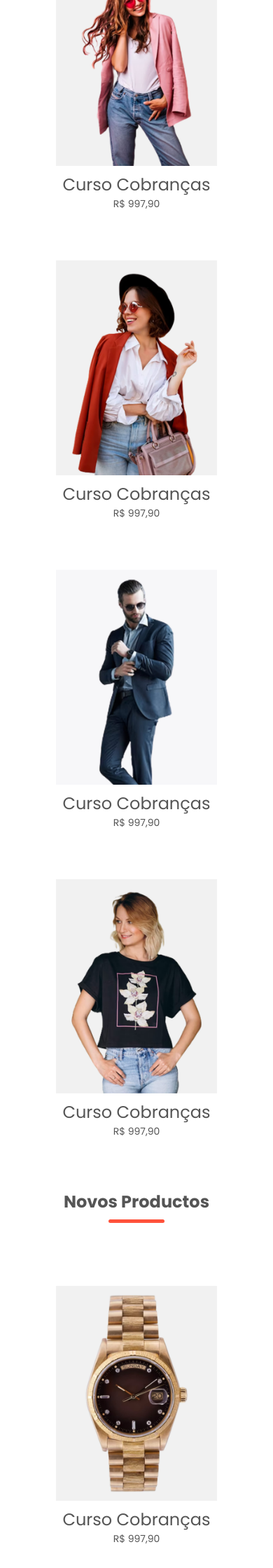
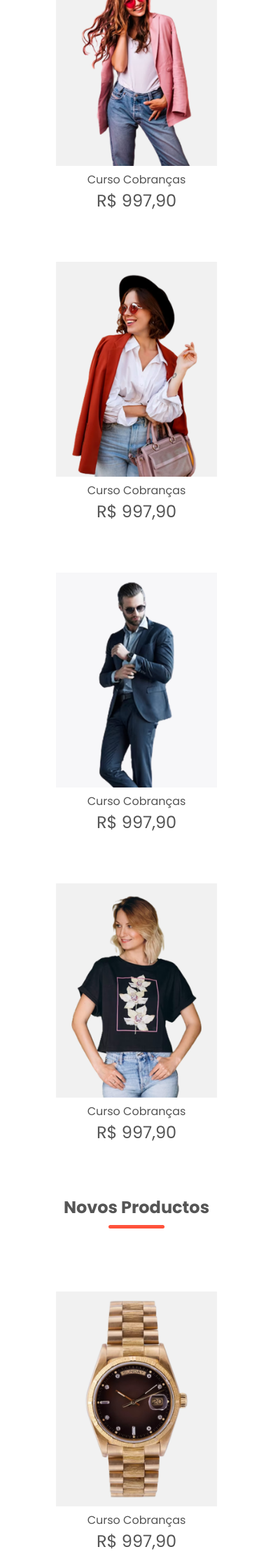
Before and after one commit to CLarckbean/jhf_tech, a PHP site: page /index.html in a window 390 px wide. Shown: the part 2138-4378 px from the top of the page at 70% size. Run offline with PHP 8.4, Linux system fonts and the light colour scheme.

Commit message:
fiz alteração do css na coluna 4
tu colocaste .col-4 mas era .col-4 p ou seja isso o fonte size era do parágrafo

```diff
--- a/assets/css/media.css
+++ b/assets/css/media.css
@@ -82,7 +82,7 @@
         text-align: center;
     }
 
-    .col-4 {
+    .col-4 p{
         font-size: 24px;
     }
 }
```
